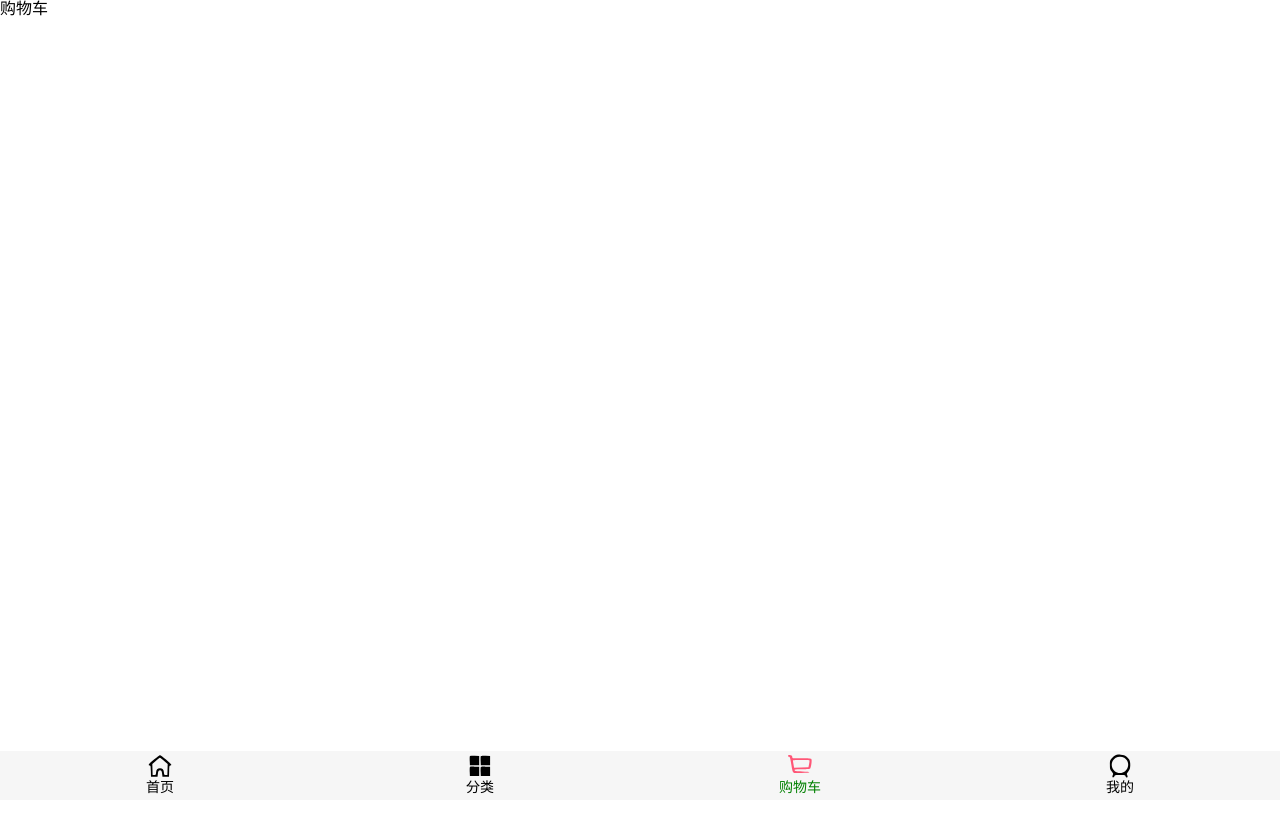
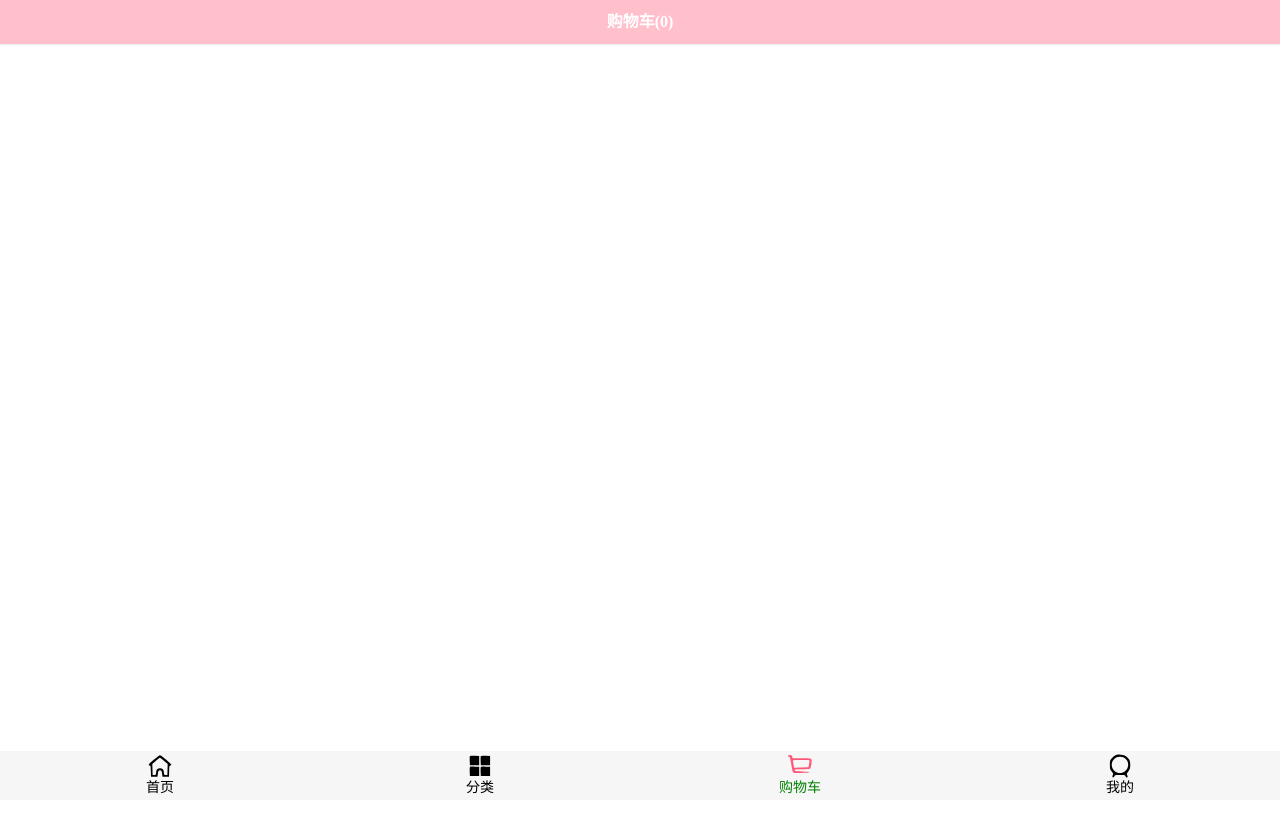
Before and after one commit to iumanyue/supermall, a Vue app: page /shopcart in a window 1280 px wide. Shown: the top 832 px of the page. Before the commit the page ends 800 px from the top, so only its background shows below. Built offline with nearby package versions, Linux system fonts and the light colour scheme.

Commit message:
shopcart

```diff
--- a/src/store/index.js
+++ b/src/store/index.js
@@ -8,6 +8,7 @@ Vue.use(Vuex)
 const store  = new Vuex.Store({
     state:{
         cartList:[]
+
     },
     mutations:{
         // addCart(state,payload){
@@ -43,7 +44,12 @@ const store  = new Vuex.Store({
 
     },
     getters:{
-
+        cartLength(state){
+            return state.cartList.length
+          },
+        cartList(state){
+            return state.cartList
+        }
     },
     actions:{
 
--- a/src/views/detail/Detail.vue
+++ b/src/views/detail/Detail.vue
@@ -3,7 +3,6 @@
         <detail-nav-bar class="detail-nav" @itemClick="itemClick" ref="nav"></detail-nav-bar>
 
         <scroll class="content" ref="scroll" :pull-up-load='true' @scroll="contentScroll" :probe-type="3">
-            <div>{{$store.state.cartList.length}}</div>
             <detail-swiper :topImages="topImages"></detail-swiper>
             <detail-base-info :goods="goods"></detail-base-info>
             <detail-goods-info :detail-info ='detailInfo' @imageLoad= 'imageLoad'></detail-goods-info>
@@ -162,4 +161,5 @@ export default {
 #detail{position: relative;z-index: 9;background-color: #ffffff;height: 100vh;}
 .content{height: calc(100% - 102px);}
 .detail-nav{position: relative;z-index: 9;background-color: #ffffff;}
+
 </style>
--- a/src/views/detail/DetailParamsInfo.vue
+++ b/src/views/detail/DetailParamsInfo.vue
@@ -44,4 +44,6 @@ export default {
 .info-param-key{width: 95px;}
 .info-param{border-top: 1px solid #eee;}
 .param-value{color: aqua;}
+.info-img img{    width: 95%;margin: 10px auto;display: block;}
+
 </style>
--- /dev/null
+++ b/src/views/shopcart/cartList.vue
@@ -0,0 +1,38 @@
+<template>
+    <div class="cart-list">
+        <scroll class="content" :pullUpLoad="true" ref="scroll">
+            <cart-list-item v-for="(item,index) in cartList" :key="index" :product="item"></cart-list-item>
+        </scroll>
+    </div>
+</template>
+
+<script>
+import {mapGetters} from 'vuex'
+import Scroll from 'components/common/scroll/Scroll'
+import cartListItem from './cartListItem'
+
+export default {
+  name:'cartList',
+  data(){
+   return {
+
+   }
+  },
+  components:{
+      Scroll,
+      cartListItem
+  },
+  computed:{
+      ...mapGetters(['cartList'])
+  },
+//   当重新进入购物车页面时,有了新的数据，购物车可滚动的区域还是0 所以需要refresh（）一下
+  activated() {
+      this.$refs.scroll.refresh
+  },
+}
+</script>
+
+<style scoped>
+.cart-list{height: 100vh;}
+.content{height:calc(100% - 93px);overflow: hidden;}
+</style>
--- /dev/null
+++ b/src/views/shopcart/cartListItem.vue
@@ -0,0 +1,55 @@
+<template>
+    <div id="shop-item">
+        <div class="item-selector">
+            <CheckButton></CheckButton>
+        </div>
+        <div class="item-img">
+            <img :src="product.image" alt="">
+        </div>
+        <div class="item-info">
+            <p class="item-title">{{product.title}}</p>
+            <p class="item-desc">{{product.desc}}</p>
+            <div class="info-bottom">
+                <div class="item-price">￥{{product.price}}</div>
+                <div class="item-count">X{{product.count}}</div>
+            </div>
+        </div>
+    </div>
+</template>
+
+<script>
+
+import CheckButton from './checkButton'
+
+export default {
+  name:'cartListItem',
+  data(){
+   return {
+
+   }
+  },
+  props:{
+      product:{
+          type:Object,
+          default(){
+              return {}
+          }
+      }
+  },
+  components:{
+      CheckButton
+  }
+}
+</script>
+
+<style scoped>
+#shop-item{width: 100%;padding: 5px;border-bottom: 1px solid #eee;display: flex;}
+.item-img{padding:5px}
+.item-selector{width: 20px;display: flex;justify-content: center;align-items: center;}
+.item-title,.item-desc{overflow: hidden;white-space: nowrap;text-overflow: ellipsis;line-height: 30px;width:calc(100% - 200px);}
+.item-img img{width: 80px;height: 100px;display: block;border-radius: 5px;}
+.item-info{font-size: 14px;color: red;margin-top: 5px;}
+.info-bottom div{float: left;padding-top: 20px;color: aqua;}
+.item-count{margin-left: 10%;}
+
+</style>
--- /dev/null
+++ b/src/views/shopcart/checkButton.vue
@@ -0,0 +1,28 @@
+<template>
+    <div class="check-button" :class="{check:isChecked}">
+        <img src="~assets/img/cart/tick.svg">
+    </div>
+</template>
+
+<script>
+export default {
+  name:'checkButton',
+  data(){
+   return {
+
+   }
+  },
+  props:{
+      isChecked:{
+          type:Boolean,
+          default:false
+      }
+  }
+}
+</script>
+
+<style scoped>
+.check-button{height: 16px;width: 16px;border: 2px solid #eee;}
+.check-button img{display: block;margin: 0 auto;}
+.check{background-color: brown;border: 2px solid brown;}
+</style>
--- a/src/views/shopcart/shopcart.vue
+++ b/src/views/shopcart/shopcart.vue
@@ -1,20 +1,36 @@
 <template>
-  <div>
-      购物车
+  <div class="cart">
+    <nav-bar class="nav-bar">
+      <div slot="center">购物车({{cartLength}})</div>
+    </nav-bar>
+    <!-- 下面是一个商品列表 -->
+    <cart-list></cart-list>
   </div>
 </template>
 
 <script>
+import NavBar from 'components/common/navbar/NavBar'
+import CartList from 'views/shopcart/cartList'
+
+import {mapGetters} from 'vuex'
 export default {
   name: "shopcart",
   data() {
     return {
 
     }
+  },
+  components:{
+    NavBar,
+    CartList
+  },
+  computed:{
+    ...mapGetters(['cartLength'])
   }
 }
 </script>
 
 <style scoped>
+.nav-bar{background-color:pink;color: #ffffff;font-weight: bold;}
 
 </style>
```
